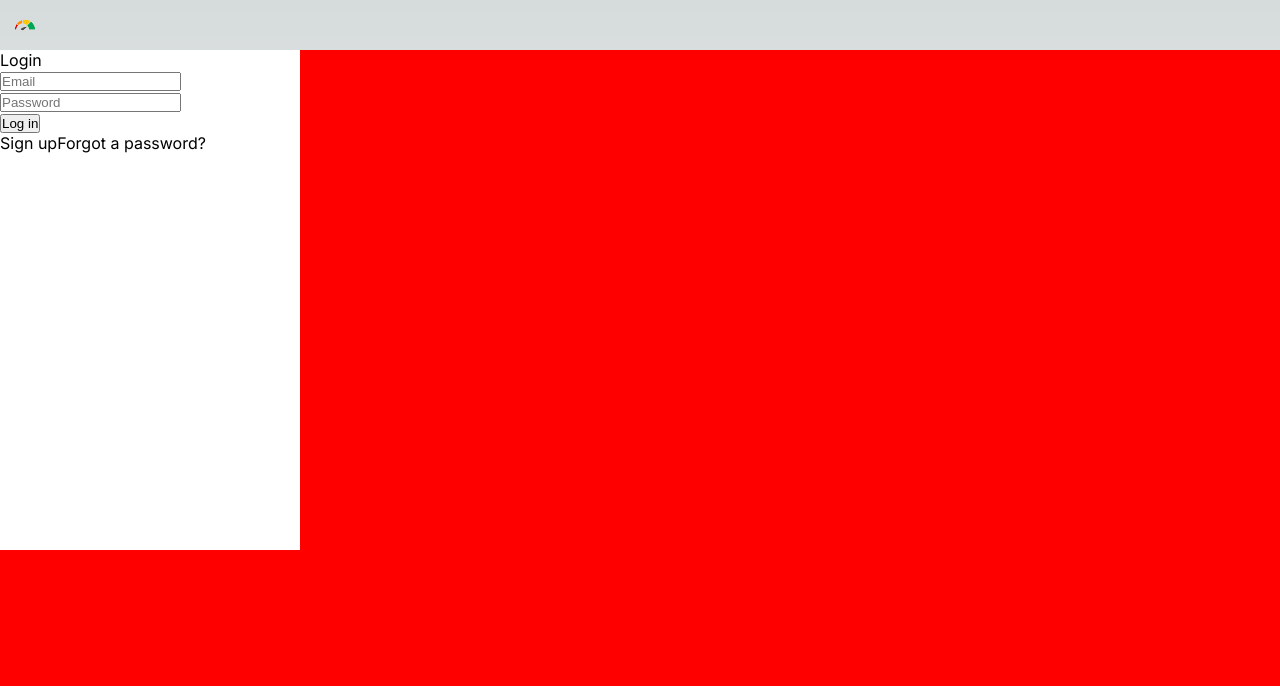
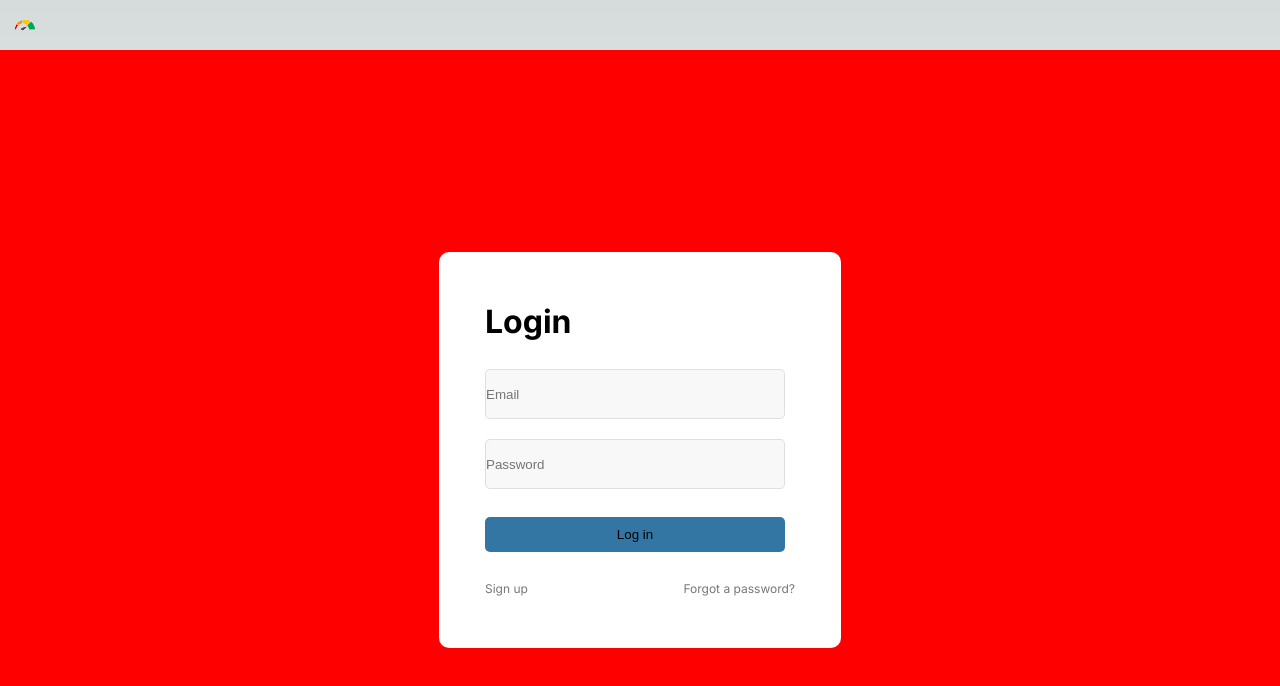
Before and after one commit to pavelnaradovy/frontend, a Next.js app: page /login in a window 1280 px wide. Shown: the top 686 px of the page. Built offline with nearby package versions, Linux system fonts and the light colour scheme.

Commit message:
add few styles for sign up page

```diff
--- a/app/login/styles.module.sass
+++ b/app/login/styles.module.sass
@@ -1,10 +1,49 @@
 .wrapper
-    position: relative
+    display: flex
+    align-items: center
+    justify-content: center
     width: 100vw
     height: 100vh
     background: red
 .container
-    position: absolute
-    width: 300px
-    height: 500px
+    width: 402px
+    height: 396px
     background: #fff
+    border-radius: 10px
+    padding: 50px 46px
+.content
+    display: flex
+    flex-direction: column
+    justify-content: space-between
+    height: 100%
+    >span
+        font-weight: 700
+        font-size: 32px
+        color: #000
+    &__inputs
+        display: flex
+        flex-direction: column
+        >input
+            border: 1px solid #0000001A
+            background: #F8F8F8
+            width: 300px
+            height: 50px
+            border-radius: 5px
+            &:first-child
+                margin-bottom: 20px
+    >button
+        border: none
+        background: #3376A3
+        width: 300px
+        padding: 10px
+        border-radius: 5px
+    &__links
+        display: flex
+        justify-content: space-between
+        >a
+            font-size: 12px
+            font-weight: 400
+            line-height: 18px
+            letter-spacing: 0em
+            text-align: left
+            color: #777777
```
